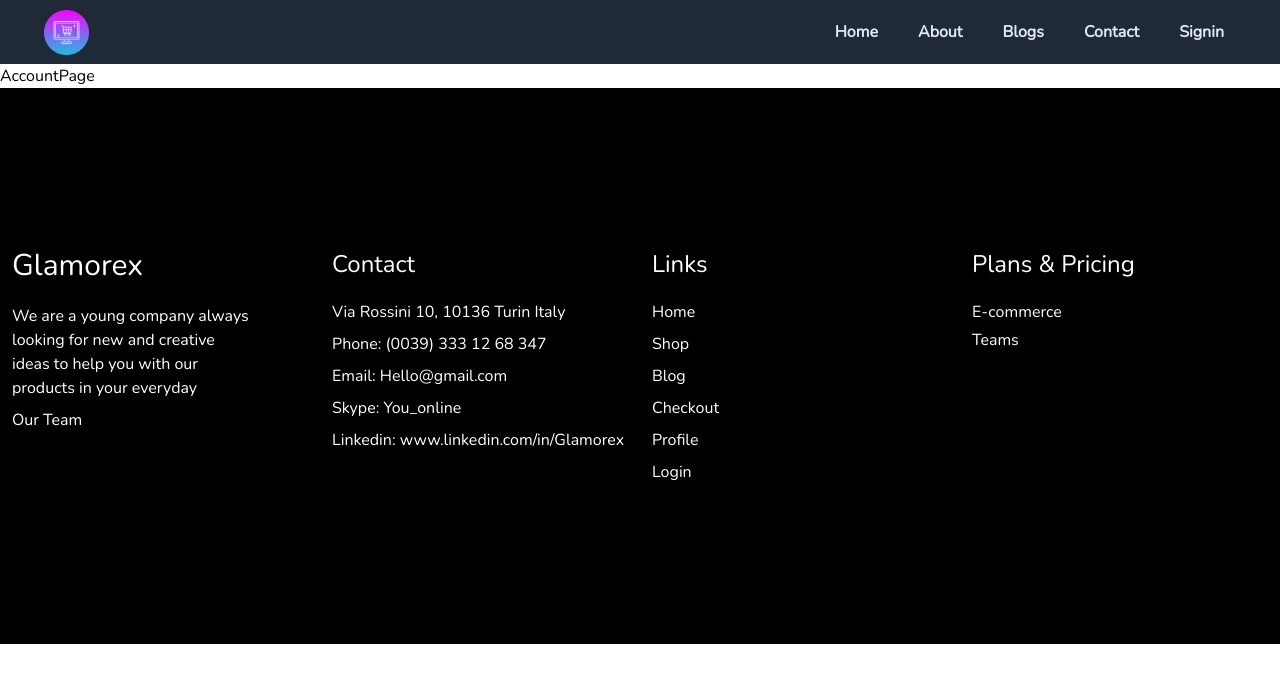
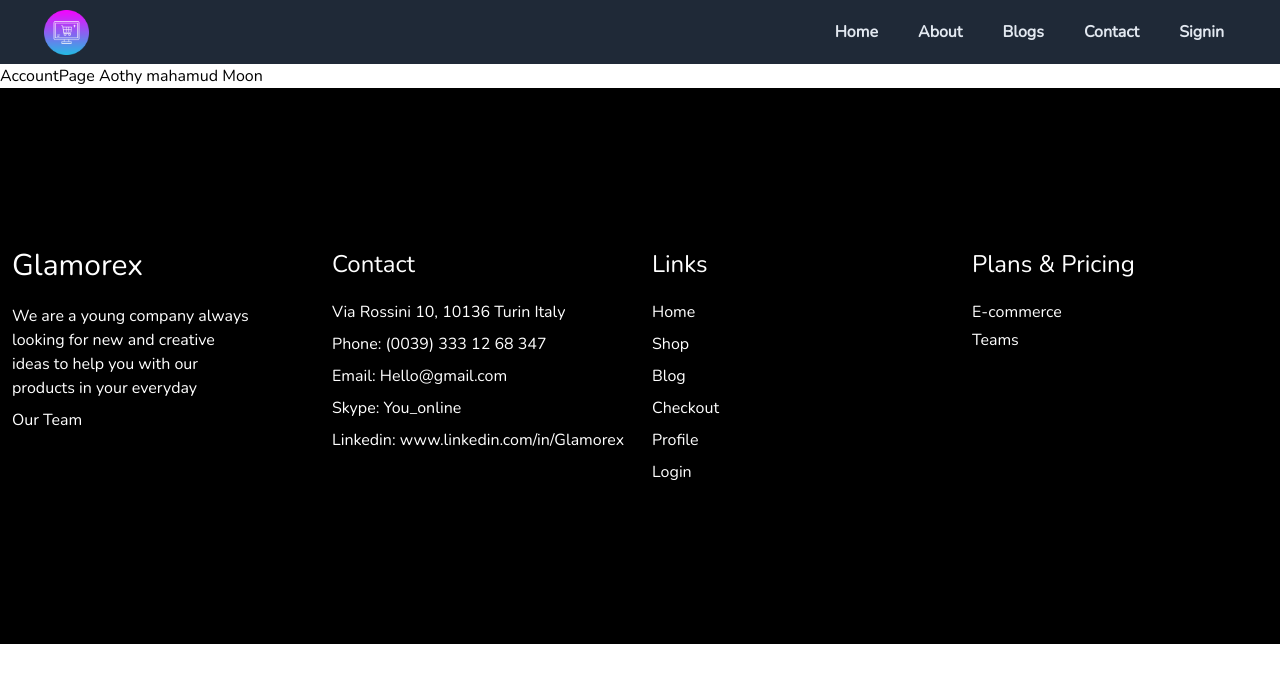
Before and after one commit to ashiqur-r-biplop/glamorex, a Next.js app: page /account in a window 1280 px wide. Shown: the top 682 px of the page. Built offline with nearby package versions, Linux system fonts and the light colour scheme.

Commit message:
test check

```diff
--- a/src/app/(customers)/account/page.jsx
+++ b/src/app/(customers)/account/page.jsx
@@ -1,11 +1,9 @@
-
-
 const AccountPage = () => {
-    return (
-        <div>
-            AccountPage
-        </div>
-    );
+  return (
+    <div>
+      <h2> AccountPage Aothy mahamud Moon</h2>
+    </div>
+  );
 };
 
 export default AccountPage;
```
Also changed, not shown: 1 other file (tests, documents, lock files or other folders).
